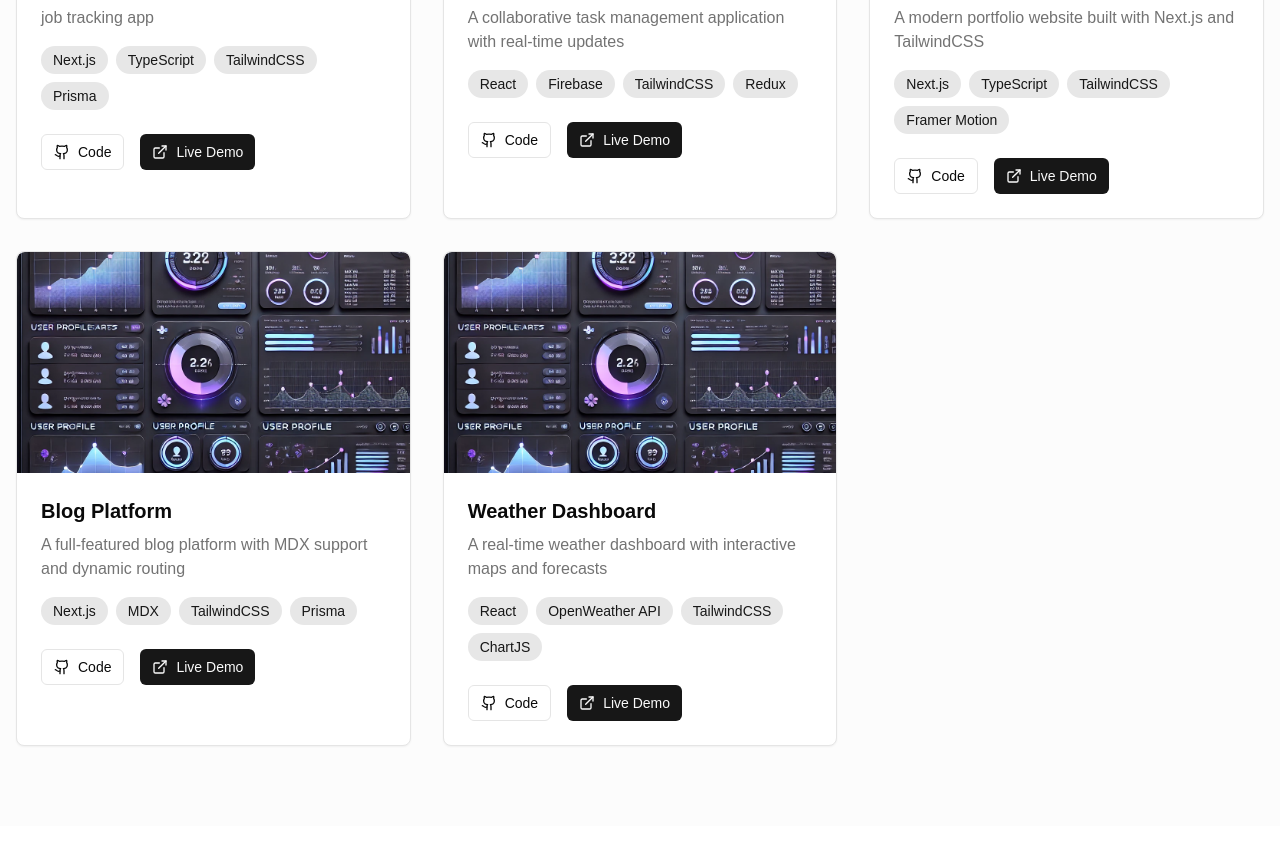
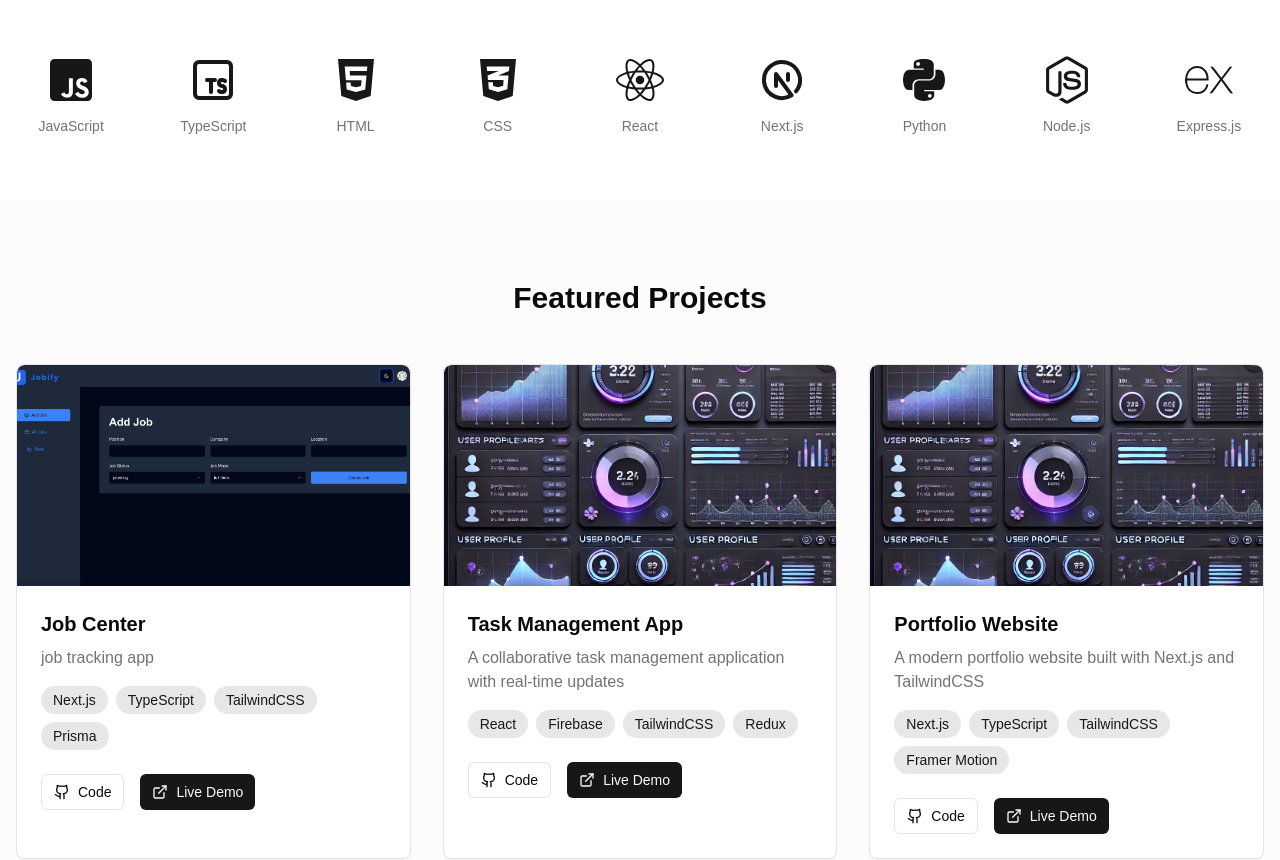
Before and after one commit to Bendako/next-portfolio, a Next.js app: page / in a window 1280 px wide. Shown: the part 1240-2100 px from the top of the page. Built offline with nearby package versions, Linux system fonts and the light colour scheme.

Commit message:
feat: Add Tech Stack section and refactor page layout

```diff
--- a/app/page.tsx
+++ b/app/page.tsx
@@ -1,154 +1,17 @@
-"use client"
+"use client";
 
-import Image, { StaticImageData } from 'next/image';
-import { Card, CardHeader, CardContent, CardFooter } from '@/components/ui/card';
-import { Button } from '@/components/ui/button';
-import { Github, ExternalLink } from 'lucide-react';
-import  imagePlaceholer  from "./image-placeholder.webp";
 import HeroSection from '@/components/HeroSection';
-import jobcenterimage from '@/public/jobcenterimage.png';
+import AboutMeSection from '@/components/AboutmeSection';
+import TechStack from '@/components/TechStack';
+import ProjectsSection from '@/components/homepage';
 
-interface Project {
-  title: string;
-  description: string;
-  technologies: string[];
-  imageUrl: string | StaticImageData;
-  githubUrl: string;
-  liveUrl: string;
+export default function HomePage() {
+  return (
+    <main className="flex flex-col min-h-screen">
+      <HeroSection />
+      <AboutMeSection />
+      <TechStack />
+      <ProjectsSection />
+    </main>
+  );
 }
-
-const ProjectsSection = () => {
-  const projects: Project[] = [
-    {
-      title: "Job Center",
-      description: "job tracking app",
-      technologies: ["Next.js", "TypeScript", "TailwindCSS", "Prisma"],
-      imageUrl: jobcenterimage,
-      githubUrl: "https://github.com/Bendako/jobs-center",
-      liveUrl: "https://jobs-center.vercel.app/"
-    },
-    {
-      title: "Task Management App",
-      description: "A collaborative task management application with real-time updates",
-      technologies: ["React", "Firebase", "TailwindCSS", "Redux"],
-      imageUrl: imagePlaceholer,
-      githubUrl: "https://github.com/username/project",
-      liveUrl: "https://project-demo.com"
-    },
-    {
-      title: "Portfolio Website",
-      description: "A modern portfolio website built with Next.js and TailwindCSS",
-      technologies: ["Next.js", "TypeScript", "TailwindCSS", "Framer Motion"],
-      imageUrl: imagePlaceholer,
-      githubUrl: "https://github.com/username/project",
-      liveUrl: "https://project-demo.com"
-    },
-    {
-      title: "Blog Platform",
-      description: "A full-featured blog platform with MDX support and dynamic routing",
-      technologies: ["Next.js", "MDX", "TailwindCSS", "Prisma"],
-      imageUrl: imagePlaceholer,
-      githubUrl: "https://github.com/username/project",
-      liveUrl: "https://project-demo.com"
-    },
-    {
-      title: "Weather Dashboard",
-      description: "A real-time weather dashboard with interactive maps and forecasts",
-      technologies: ["React", "OpenWeather API", "TailwindCSS", "ChartJS"],
-      imageUrl: imagePlaceholer,
-      githubUrl: "https://github.com/username/project",
-      liveUrl: "https://project-demo.com"
-    },
-  ];
-
-  // const handleImageError = (e: React.SyntheticEvent<HTMLImageElement, Event>) => {
-  //   const target = e.currentTarget;
-  //   target.onerror = null; // Prevent infinite loop
-  //   target.src = 'https://placehold.co/600x400?text=Project+Image';
-  // };
-
-  return (
-    <>
-      <HeroSection />
-      <section id="projects" className="py-20 bg-muted/30">
-        <div className="container px-4 mx-auto">
-          <h2 className="text-3xl font-bold mb-12 text-center">Featured Projects</h2>
-          <div className="grid grid-cols-1 md:grid-cols-2 lg:grid-cols-3 gap-8">
-            {projects.map((project, index) => (
-              <Card
-                key={`${project.title}-${index}`}
-                className="overflow-hidden hover:shadow-lg transition-shadow duration-300"
-              >
-                <CardHeader className="p-0">
-                  <div className="relative w-full aspect-video">
-                    <Image
-                      src={project.imageUrl}
-                      alt={`Screenshot of ${project.title}`}
-                      fill
-                      sizes="(max-width: 768px) 100vw, (max-width: 1200px) 50vw, 33vw"
-                      className="object-cover rounded-t-lg"
-                      priority={index < 2}
-                      quality={75}
-                      // onError={handleImageError}
-                    />
-                  </div>
-                </CardHeader>
-                <CardContent className="p-6">
-                  <h3 className="text-xl font-semibold mb-2">{project.title}</h3>
-                  <p className="text-muted-foreground mb-4">{project.description}</p>
-                  <div className="flex flex-wrap gap-2">
-                    {project.technologies.map((tech) => (
-                      <span
-                        key={`${project.title}-${tech}`}
-                        className="px-3 py-1 rounded-full bg-primary/10 text-primary text-sm"
-                      >
-                        {tech}
-                      </span>
-                    ))}
-                  </div>
-                </CardContent>
-                <CardFooter className="p-6 pt-0 flex gap-4">
-                  <Button
-                    variant="outline"
-                    size="sm"
-                    className="gap-2"
-                    asChild
-                  >
-                    <a
-                      href={project.githubUrl}
-                      target="_blank"
-                      rel="noopener noreferrer"
-                      aria-label={`View ${project.title} source code on GitHub`}
-                      className="inline-flex items-center"
-                    >
-                      <Github className="h-4 w-4" />
-                      <span>Code</span>
-                    </a>
-                  </Button>
-                  <Button
-                    size="sm"
-                    className="gap-2"
-                    asChild
-                  >
-                    <a
-                      href={project.liveUrl}
-                      target="_blank"
-                      rel="noopener noreferrer"
-                      aria-label={`Visit ${project.title} live demo`}
-                      className="inline-flex items-center"
-                    >
-                      <ExternalLink className="h-4 w-4" />
-                      <span>Live Demo</span>
-                    </a>
-                  </Button>
-                </CardFooter>
-              </Card>
-            ))}
-          </div>
-        </div>
-      </section>
-    </>
-  );
-};
-
-export default ProjectsSection;
--- a/components/AboutmeSection.tsx
+++ b/components/AboutmeSection.tsx
@@ -2,7 +2,7 @@ import React from 'react';
 import { Button } from "@/components/ui/button";
 import { Mail, GithubIcon, LinkedinIcon, Download } from 'lucide-react';
 
-const AboutSection = () => {
+const AboutMeSection = () => {
   const handleContactClick = () => {
     window.location.href = 'mailto:bendk1994@gmail.com';
   };
@@ -13,87 +13,18 @@ const AboutSection = () => {
   };
 
   return (
-    <section id="about" className="py-16 bg-background">
-      <div className="container mx-auto px-4 max-w-4xl">
-        <div className="space-y-6">
-          <div className="space-y-2">
-            <h2 className="text-3xl font-bold tracking-tighter sm:text-4xl md:text-5xl">
-              About Me
-            </h2>
+    <section id="about" className="py-20 bg-muted/30">
+      <div className="container px-4 mx-auto">
+        <div className="max-w-3xl mx-auto text-center">
+          <h2 className="text-3xl font-bold mb-8">About Me</h2>
+          <div className="prose prose-lg dark:prose-invert mx-auto">
             <p className="text-muted-foreground">
-              Frontend Developer & UI/UX Enthusiast
+              I&apos;m a passionate full-stack developer with expertise in building modern, scalable, and user-friendly web applications.
+              I enjoy turning complex problems into elegant solutions and I&apos;m always eager to learn new technologies.
             </p>
-          </div>
-
-          <div className="space-y-4 text-muted-foreground">
-            <p>
-              With over 5 years of experience in frontend development, I specialize
-              in building responsive, accessible, and performant web applications
-              using React, Next.js, and modern web technologies.
+            <p className="text-muted-foreground">
+              My current focus is on the Next.js, React and Node.js ecosystem, but I&apos;m proficient in a variety of technologies as highlighted in my tech stack.
             </p>
-            <p>
-              I&apos;m passionate about creating intuitive user interfaces that solve
-              real-world problems. My approach combines clean code practices with
-              creative design solutions to deliver exceptional user experiences.
-            </p>
-            <p>
-              When I&apos;m not coding, you&apos;ll find me exploring new technologies,
-              contributing to open-source projects, or sharing knowledge through
-              technical writing and mentoring.
-            </p>
-          </div>
-
-          {/* Skills Tags */}
-          <div className="flex flex-wrap gap-2">
-            {['React', 'Next.js', 'TypeScript', 'TailwindCSS', 'UI/UX Design'].map((skill) => (
-              <span
-                key={skill}
-                className="px-3 py-1 text-sm bg-primary/10 text-primary rounded-full"
-              >
-                {skill}
-              </span>
-            ))}
-          </div>
-
-          {/* Action Buttons */}
-          <div className="flex flex-wrap gap-4 pt-4">
-            <Button
-              onClick={handleContactClick}
-              className="flex items-center gap-2"
-            >
-              <Mail className="w-4 h-4" />
-              Get in Touch
-            </Button>
-            <Button
-              variant="outline"
-              onClick={handleResumeDownload}
-              className="flex items-center gap-2"
-            >
-              <Download className="w-4 h-4" />
-              Download Resume
-            </Button>
-          </div>
-
-          {/* Social Links */}
-          <div className="flex gap-4 pt-2">
-            <a
-              href="https://github.com"
-              target="_blank"
-              rel="noopener noreferrer"
-              className="text-muted-foreground hover:text-primary transition-colors"
-              aria-label="GitHub Profile"
-            >
-              <GithubIcon className="w-5 h-5" />
-            </a>
-            <a
-              href="https://linkedin.com"
-              target="_blank"
-              rel="noopener noreferrer"
-              className="text-muted-foreground hover:text-primary transition-colors"
-              aria-label="LinkedIn Profile"
-            >
-              <LinkedinIcon className="w-5 h-5" />
-            </a>
           </div>
         </div>
       </div>
@@ -101,4 +32,4 @@ const AboutSection = () => {
   );
 };
 
-export default AboutSection;
+export default AboutMeSection;
--- /dev/null
+++ b/components/TechStack.tsx
@@ -0,0 +1,42 @@
+import React from 'react';
+import { FaJsSquare, FaHtml5, FaCss3Alt, FaReact, FaPython, FaNodeJs } from 'react-icons/fa';
+import { TbBrandNextjs, TbBrandTypescript } from 'react-icons/tb';
+import { SiExpress } from 'react-icons/si';
+
+const technologies = [
+  { name: 'JavaScript', icon: <FaJsSquare className="w-12 h-12" /> },
+  { name: 'TypeScript', icon: <TbBrandTypescript className="w-12 h-12" /> },
+  { name: 'HTML', icon: <FaHtml5 className="w-12 h-12" /> },
+  { name: 'CSS', icon: <FaCss3Alt className="w-12 h-12" /> },
+  { name: 'React', icon: <FaReact className="w-12 h-12" /> },
+  { name: 'Next.js', icon: <TbBrandNextjs className="w-12 h-12" /> },
+  { name: 'Python', icon: <FaPython className="w-12 h-12" /> },
+  { name: 'Node.js', icon: <FaNodeJs className="w-12 h-12" /> },
+  { name: 'Express.js', icon: <SiExpress className="w-12 h-12" /> },
+];
+
+const TechStack = () => {
+  return (
+    <section className="py-12 bg-background" id="tech-stack">
+      <div className="container mx-auto px-4">
+        <h2 className="text-3xl font-bold text-center mb-12 text-foreground">Tech I Know</h2>
+        <div className="grid grid-cols-3 sm:grid-cols-3 md:grid-cols-4 lg:grid-cols-5 xl:grid-cols-9 gap-8 justify-items-center">
+          {technologies.map((tech) => (
+            <div
+              key={tech.name}
+              className="flex flex-col items-center p-4 rounded-lg transition-all duration-300 ease-in-out hover:shadow-xl hover:bg-muted/50"
+              title={tech.name}
+            >
+              <div className="text-primary mb-3 transition-transform duration-300 ease-in-out group-hover:scale-110">
+                {tech.icon}
+              </div>
+              <p className="text-sm text-center text-muted-foreground">{tech.name}</p>
+            </div>
+          ))}
+        </div>
+      </div>
+    </section>
+  );
+};
+
+export default TechStack;
--- a/components/homepage.tsx
+++ b/components/homepage.tsx
@@ -272,16 +272,18 @@
 
 //   export default HomePage;
 
-import Image from 'next/image';
+import Image, { StaticImageData } from 'next/image';
 import { Card, CardHeader, CardContent, CardFooter } from '@/components/ui/card';
 import { Button } from '@/components/ui/button';
 import { Github, ExternalLink } from 'lucide-react';
+import jobcenterimage from '@/public/jobcenterimage.png';
+import imagePlaceholer from '@/app/image-placeholder.webp'; // Assuming it's here, adjust if not
 
 interface Project {
   title: string;
   description: string;
   technologies: string[];
-  imageUrl: string;
+  imageUrl: string | StaticImageData;
   githubUrl: string;
   liveUrl: string;
 }
@@ -289,61 +291,56 @@ interface Project {
 const ProjectsSection = () => {
   const projects: Project[] = [
     {
-      title: "E-Commerce Platform",
-      description: "A full-featured e-commerce solution built with Next.js and TypeScript",
+      title: "Job Center",
+      description: "job tracking app",
       technologies: ["Next.js", "TypeScript", "TailwindCSS", "Prisma"],
-      imageUrl: "/api/placeholder/600/400",
-      githubUrl: "https://github.com/username/project",
-      liveUrl: "https://project-demo.com"
+      imageUrl: jobcenterimage,
+      githubUrl: "https://github.com/Bendako/jobs-center",
+      liveUrl: "https://jobs-center.vercel.app/"
     },
     {
-        title: "E-Commerce Platform",
-        description: "A full-featured e-commerce solution built with Next.js and TypeScript",
-        technologies: ["Next.js", "TypeScript", "TailwindCSS", "Prisma"],
-        imageUrl: "/api/placeholder/600/400",
-        githubUrl: "https://github.com/username/project",
-        liveUrl: "https://project-demo.com"
-      },
-      {
-        title: "E-Commerce Platform",
-        description: "A full-featured e-commerce solution built with Next.js and TypeScript",
-        technologies: ["Next.js", "TypeScript", "TailwindCSS", "Prisma"],
-        imageUrl: "/api/placeholder/600/400",
-        githubUrl: "https://github.com/username/project",
-        liveUrl: "https://project-demo.com"
-      },
-      {
-        title: "E-Commerce Platform",
-        description: "A full-featured e-commerce solution built with Next.js and TypeScript",
-        technologies: ["Next.js", "TypeScript", "TailwindCSS", "Prisma"],
-        imageUrl: "/api/placeholder/600/400",
-        githubUrl: "https://github.com/username/project",
-        liveUrl: "https://project-demo.com"
-      },
-    // Add more projects as needed
+      title: "Task Management App",
+      description: "A collaborative task management application with real-time updates",
+      technologies: ["React", "Firebase", "TailwindCSS", "Redux"],
+      imageUrl: imagePlaceholer, // placeholder
+      githubUrl: "https://github.com/username/project2",
+      liveUrl: "https://project-demo2.com"
+    },
+    {
+      title: "Portfolio Website",
+      description: "A modern portfolio website built with Next.js and TailwindCSS",
+      technologies: ["Next.js", "TypeScript", "TailwindCSS", "Framer Motion"],
+      imageUrl: imagePlaceholer, // placeholder
+      githubUrl: "https://github.com/username/project3",
+      liveUrl: "https://project-demo3.com"
+    },
   ];
 
   const handleImageError = (e: React.SyntheticEvent<HTMLImageElement, Event>) => {
     const target = e.currentTarget as HTMLImageElement;
-    target.src = '/api/placeholder/600/400';
+    // Replace with a more generic placeholder if imagePlaceholer itself can fail
+    target.src = '/image-placeholder.webp';
   };
 
   return (
     <section id="projects" className="py-20 bg-muted/30">
       <div className="container px-4 mx-auto">
         <h2 className="text-3xl font-bold mb-12 text-center">Featured Projects</h2>
-        <div className="grid grid-cols-1 md:grid-cols-2 gap-8">
-          {projects.map((project) => (
-            <Card key={project.title} className="overflow-hidden">
+        <div className="grid grid-cols-1 md:grid-cols-2 lg:grid-cols-3 gap-8">
+          {projects.map((project, index) => (
+            <Card
+              key={`${project.title}-${index}`}
+              className="overflow-hidden hover:shadow-lg transition-shadow duration-300"
+            >
               <CardHeader className="p-0">
-                <div className="relative w-full h-48">
+                <div className="relative w-full aspect-video">
                   <Image
                     src={project.imageUrl}
                     alt={`Screenshot of ${project.title}`}
                     fill
-                    sizes="(max-width: 768px) 100vw, 50vw"
+                    sizes="(max-width: 768px) 100vw, (max-width: 1200px) 50vw, 33vw"
                     className="object-cover rounded-t-lg"
-                    priority={false}
+                    priority={index < 2} // Prioritize loading images for first few projects
                     quality={75}
                     onError={handleImageError}
                   />
@@ -355,7 +352,7 @@ const ProjectsSection = () => {
                 <div className="flex flex-wrap gap-2">
                   {project.technologies.map((tech) => (
                     <span
-                      key={tech}
+                      key={`${project.title}-${tech}`}
                       className="px-3 py-1 rounded-full bg-primary/10 text-primary text-sm"
                     >
                       {tech}
@@ -375,9 +372,10 @@ const ProjectsSection = () => {
                     target="_blank"
                     rel="noopener noreferrer"
                     aria-label={`View ${project.title} source code on GitHub`}
+                    className="inline-flex items-center"
                   >
                     <Github className="h-4 w-4" />
-                    Code
+                    <span>Code</span>
                   </a>
                 </Button>
                 <Button
@@ -390,9 +388,10 @@ const ProjectsSection = () => {
                     target="_blank"
                     rel="noopener noreferrer"
                     aria-label={`Visit ${project.title} live demo`}
+                    className="inline-flex items-center"
                   >
                     <ExternalLink className="h-4 w-4" />
-                    Live Demo
+                    <span>Live Demo</span>
                   </a>
                 </Button>
               </CardFooter>
```
Also changed, not shown: components/ViewTransitionWrapper.tsx (added, +9 -0 lines).
